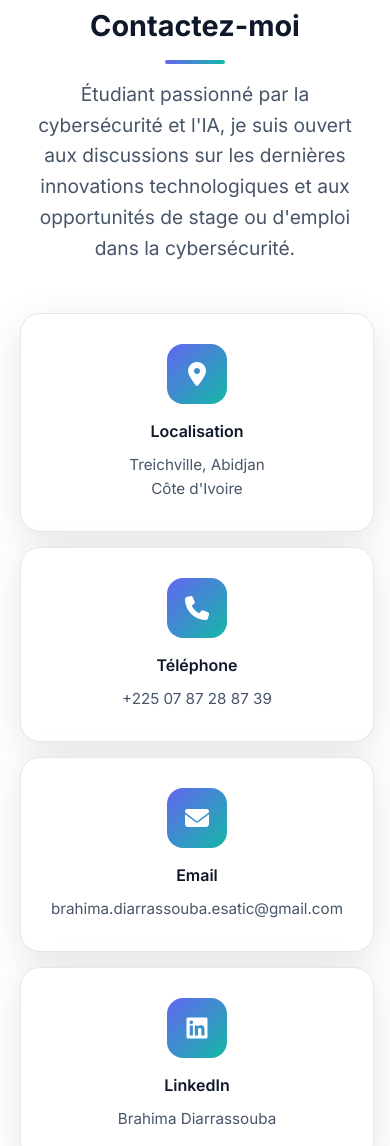
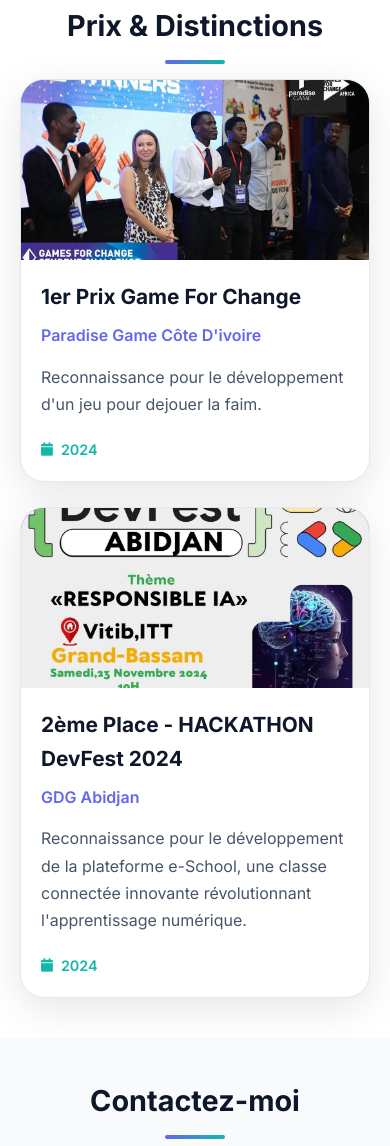
Before and after one commit to brahimadev-maker/developer, a website: page index.html in a window 390 px wide. Shown: the part 8166-9312 px from the top of the page. Drawn offline with Linux system fonts and the light colour scheme.

Commit message:
new version with prizes included

```diff
--- a/index.html
+++ b/index.html
@@ -23,6 +23,167 @@
     <link href="https://cdnjs.cloudflare.com/ajax/libs/font-awesome/6.4.0/css/all.min.css" rel="stylesheet">
     <link href="https://fonts.googleapis.com/css2?family=Inter:wght@300;400;500;600;700;800&display=swap" rel="stylesheet">
     <style>
+        /* ============================================
+   SECTION AWARDS - CSS SÉPARÉ AVEC IMAGES
+   ============================================ */
+
+/* Grille des prix */
+.awards-grid {
+    display: grid;
+    grid-template-columns: repeat(auto-fit, minmax(350px, 1fr));
+    gap: 40px;
+}
+
+/* Carte de prix */
+.award-card {
+    background: var(--white);
+    border-radius: 24px;
+    overflow: hidden;
+    box-shadow: 0 10px 40px var(--shadow);
+    transition: all 0.3s ease;
+    border: 1px solid var(--border);
+    position: relative;
+}
+
+/* Effet hover sur la carte */
+.award-card:hover {
+    transform: translateY(-10px);
+    box-shadow: 0 20px 60px var(--shadow);
+}
+
+.award-card:hover .award-image {
+    transform: scale(1.1);
+}
+
+.award-card:hover .award-overlay {
+    opacity: 1;
+}
+
+/* Conteneur de l'image */
+.award-image-container {
+    position: relative;
+    width: 100%;
+    height: 220px;
+    overflow: hidden;
+    background: linear-gradient(135deg, var(--primary), var(--secondary));
+}
+
+/* Image du prix */
+.award-image {
+    width: 100%;
+    height: 100%;
+    object-fit: cover;
+    transition: transform 0.5s ease;
+}
+
+/* Overlay avec icône */
+.award-overlay {
+    position: absolute;
+    top: 0;
+    left: 0;
+    right: 0;
+    bottom: 0;
+    background: linear-gradient(135deg, rgba(99, 102, 241, 0.9), rgba(20, 184, 166, 0.9));
+    display: flex;
+    align-items: center;
+    justify-content: center;
+    opacity: 0;
+    transition: opacity 0.3s ease;
+}
+
+.award-overlay i {
+    font-size: 3.5rem;
+    color: var(--white);
+    animation: bounceIn 0.6s ease;
+}
+
+@keyframes bounceIn {
+    0% { transform: scale(0); }
+    50% { transform: scale(1.2); }
+    100% { transform: scale(1); }
+}
+
+/* Contenu de la carte */
+.award-content {
+    padding: 30px;
+}
+
+.award-content h3 {
+    color: var(--text-primary);
+    font-size: 1.3rem;
+    font-weight: 700;
+    margin-bottom: 10px;
+}
+
+/* Titre du prix */
+.award-title {
+    color: var(--text-primary);
+    font-size: 1.3rem;
+    font-weight: 700;
+    margin-bottom: 10px;
+}
+
+/* Nom de l'organisme */
+.award-organizer {
+    color: var(--primary);
+    font-weight: 600;
+    margin-bottom: 15px;
+    font-size: 1rem;
+}
+
+/* Description du prix */
+.award-description {
+    color: var(--text-secondary);
+    line-height: 1.7;
+    margin-bottom: 20px;
+}
+
+/* Date du prix */
+.award-date {
+    display: flex;
+    align-items: center;
+    gap: 8px;
+    color: var(--secondary);
+    font-weight: 600;
+    font-size: 0.9rem;
+}
+
+/* Icône de la date */
+.award-date i {
+    font-size: 0.85rem;
+}
+
+/* ============================================
+   RESPONSIVE - MOBILE
+   ============================================ */
+
+@media (max-width: 768px) {
+    /* Grille en une colonne sur mobile */
+    .awards-grid {
+        grid-template-columns: 1fr;
+        gap: 25px;
+    }
+
+    /* Image plus petite sur mobile */
+    .award-image-container {
+        height: 180px;
+    }
+
+    /* Réduction du padding sur mobile */
+    .award-content {
+        padding: 20px;
+    }
+
+    /* Titre légèrement plus petit */
+    .award-title {
+        font-size: 1.2rem;
+    }
+
+    /* Icône overlay plus petite */
+    .award-overlay i {
+        font-size: 2.5rem;
+    }
+}
         * {
             margin: 0;
             padding: 0;
@@ -1233,6 +1394,9 @@
         </div>
     </section>
 
+
+
+
     <!-- Experience Section -->
     <section id="experience" class="section">
         <div class="container">
@@ -1286,6 +1450,49 @@
         </div>
     </section>
 
+    <!-- Awards Section -->
+    <section id="awards" class="section">
+        <div class="container">
+            <h2 class="section-title animate-on-scroll">Prix & Distinctions</h2>
+            <div class="awards-grid">
+                <div class="award-card animate-on-scroll">
+                    <div class="award-image-container">
+                        <img src="awards/gameJam.jpeg" alt="HACKATHON DevFest 2024" class="award-image">
+                        <div class="award-overlay">
+                            <i class="fas fa-trophy"></i>
+                        </div>
+                    </div>
+                    <div class="award-content">
+                        <h3 class="award-title">1er Prix Game For Change</h3>
+                        <p class="award-organizer">Paradise Game Côte D'ivoire</p>
+                        <p class="award-description">Reconnaissance pour le développement d'un jeu pour dejouer la faim.</p>
+                        <div class="award-date">
+                            <i class="fas fa-calendar"></i>
+                            <span>2024</span>
+                        </div>
+                    </div>
+                </div>
+                      <div class="award-card animate-on-scroll">
+                    <div class="award-image-container">
+                        <img src="awards/devfest.jpeg" alt="HACKATHON DevFest 2024" class="award-image">
+                        <div class="award-overlay">
+                            <i class="fas fa-trophy"></i>
+                        </div>
+                    </div>
+                    <div class="award-content">
+                        <h3 class="award-title">2ème Place - HACKATHON DevFest 2024</h3>
+                        <p class="award-organizer">GDG Abidjan</p>
+                        <p class="award-description">Reconnaissance pour le développement de la plateforme e-School, une classe connectée innovante révolutionnant l'apprentissage numérique.</p>
+                        <div class="award-date">
+                            <i class="fas fa-calendar"></i>
+                            <span>2024</span>
+                        </div>
+                    </div>
+                </div>
+
+            </div>
+        </div>
+    </section>
     <!-- Contact Section -->
     <section id="contact" class="section">
         <div class="container">
```
Also changed, not shown: tes.html (added, +52 -0 lines), awards/devfest.jpeg (added), awards/gameJam.jpeg (added).
